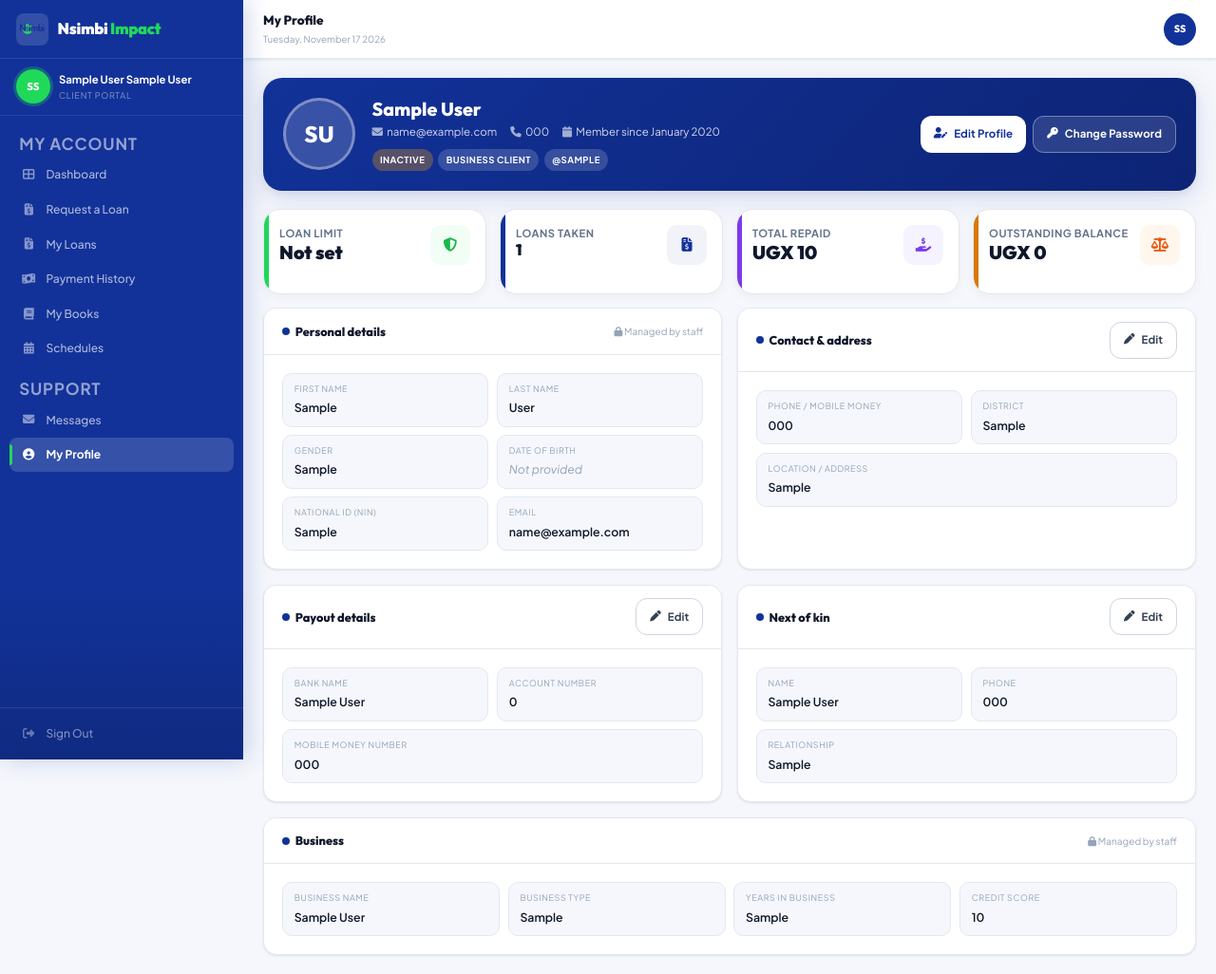
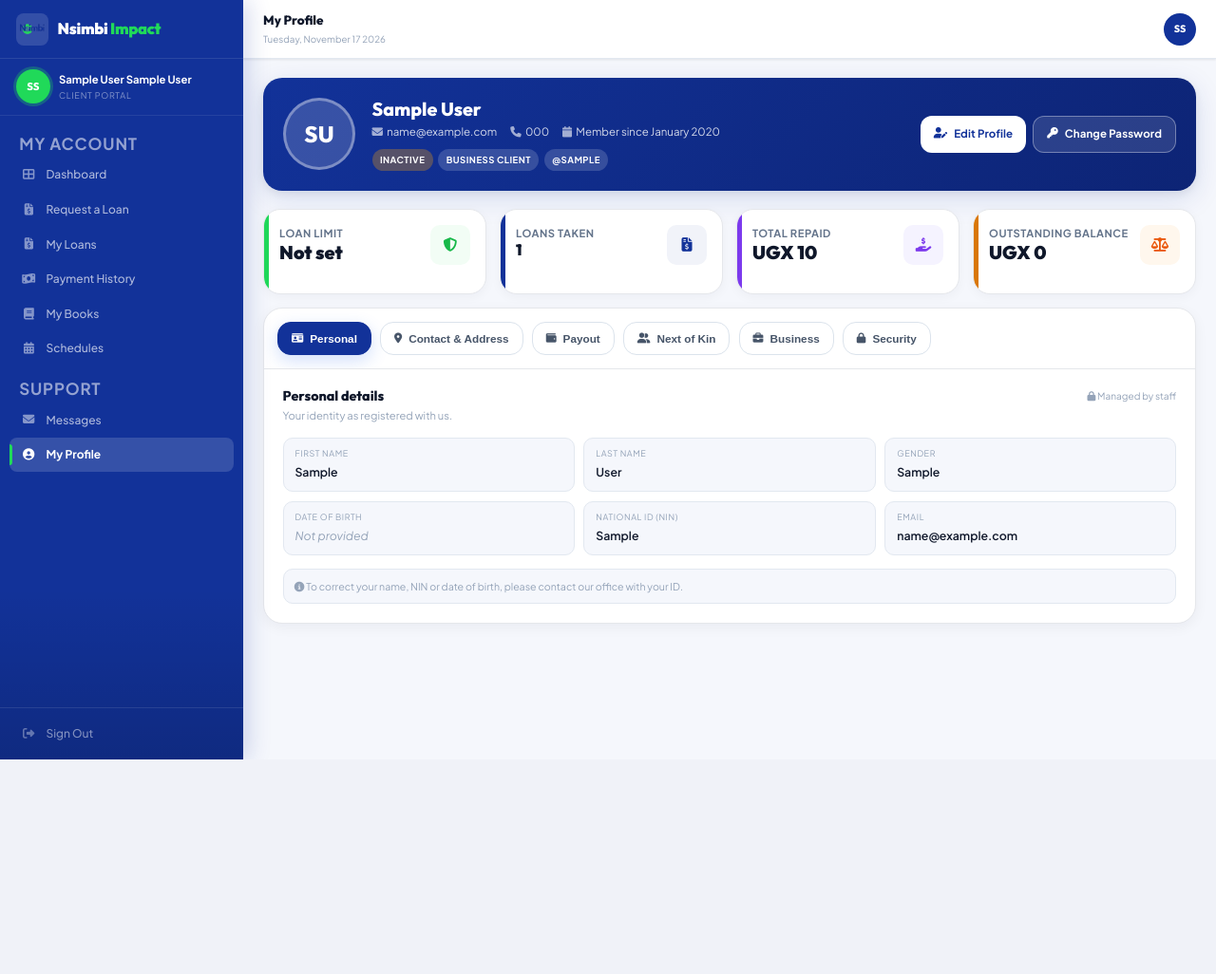
Before and after one commit to Engwaksken/nsimbi-loans, a PHP site: page /phpmail/clients/profile.php in a window 1280 px wide. Shown: the whole page at 95% size. After the commit the page ends 800 px from the top, so only its background shows below. Run offline with PHP 8.4, Linux system fonts and the light colour scheme; the visitor is signed in with stand-in values (Sample User, id 1); tables that the repository leaves empty or names only in its code hold one stand-in row (values such as "Sample post").

Commit message:
Use tabs for client profile details
Replace the grid of detail cards with one tabbed card: Personal,
Contact & Address, Payout, Next of Kin, Business and Security (with
Change Password). Tabs support #hash deep links, remember the last
tab for the session, arrow/Home/End keys and ARIA roles, and scroll
horizontally on narrow screens. Edit buttons still open the Edit
Profile modal, which reopens on the current tab after a failed save.

Co-Authored-By: Claude Opus 5.5 <noreply@anthropic.com>

```diff
--- a/clients/profile.php
+++ b/clients/profile.php
@@ -140,10 +140,19 @@ if ($flash_message !== '' && $flash_type !== 'success' && in_array($flash_target
 .pf-actions{display:flex;gap:.5rem;flex-wrap:wrap}
 .pf-actions .btn{background:#fff;color:var(--primary);border-color:#fff}
 .pf-actions .btn.btn-ghost{background:rgba(255,255,255,.12);color:#fff;border-color:rgba(255,255,255,.35)}
-.pf-grid{display:grid;grid-template-columns:repeat(2,minmax(0,1fr));gap:1.1rem}
-.pf-grid .card{margin:0}
 .pf-card-head{display:flex;align-items:center;justify-content:space-between;gap:.5rem}
-.pf-list{display:grid;grid-template-columns:repeat(2,minmax(0,1fr));gap:.6rem}
+.pf-list{display:grid;grid-template-columns:repeat(auto-fill,minmax(230px,1fr));gap:.7rem}
+.pf-tabs .profile-tab-btn{font-weight:600;font-size:.84rem;cursor:pointer}
+.pf-tabs .profile-tab-btn:focus-visible{outline:2px solid var(--primary);outline-offset:2px}
+.pf-tabs .profile-tab-btn.active{background:var(--primary);border-color:var(--primary)}
+.pf-pane-head{display:flex;align-items:flex-start;justify-content:space-between;gap:1rem;margin-bottom:1rem}
+.pf-pane-head h3{margin:0 0 .2rem;font-family:'Outfit',sans-serif;font-size:1.02rem;font-weight:800;color:var(--text-dark)}
+.pf-pane-head p{margin:0;font-size:.8rem;color:var(--text-muted)}
+.pf-row{display:flex;align-items:center;gap:1rem;flex-wrap:wrap;margin-top:1rem;padding:1rem;border:1px solid var(--border);border-radius:12px}
+.pf-row-ico{width:42px;height:42px;border-radius:10px;background:var(--primary-xlight);color:var(--primary);display:flex;align-items:center;justify-content:center;flex-shrink:0}
+.pf-row-main{flex:1;min-width:200px}
+.pf-row-main h4{margin:0 0 .15rem;font-size:.9rem;color:var(--text-dark)}
+.pf-row-main p{margin:0;font-size:.78rem;color:var(--text-muted)}
 .pf-item{background:var(--body-bg);border:1px solid var(--border);border-radius:10px;padding:.65rem .85rem;min-width:0}
 .pf-item.full{grid-column:1/-1}
 .pf-item .lbl{font-size:.64rem;text-transform:uppercase;letter-spacing:.065em;color:var(--text-muted);margin-bottom:.2rem}
@@ -153,14 +162,13 @@ if ($flash_message !== '' && $flash_type !== 'success' && in_array($flash_target
 .pf-section{font-size:.7rem;font-weight:700;text-transform:uppercase;letter-spacing:.07em;color:var(--primary);margin:0 0 .75rem;display:flex;align-items:center;gap:.4rem}
 .pf-section{margin-top:1.1rem;padding-top:1.1rem;border-top:1px dashed var(--border)}
 .pf-section.first{margin-top:0;padding-top:0;border-top:0}
-.pf-note{font-size:.76rem;color:var(--text-muted);background:var(--body-bg);border:1px solid var(--border);border-radius:10px;padding:.65rem .8rem;margin-top:.4rem}
+.pf-note{font-size:.76rem;color:var(--text-muted);background:var(--body-bg);border:1px solid var(--border);border-radius:10px;padding:.65rem .8rem;margin-top:1rem}
 .form-control.is-invalid{border-color:var(--danger)}
 .pf-pass{position:relative}
 .pf-pass .form-control{padding-right:2.6rem}
 .pf-pass button{position:absolute;right:.4rem;top:50%;transform:translateY(-50%);border:0;background:transparent;color:var(--text-muted);cursor:pointer;padding:.3rem .45rem}
 #editProfileModal .modal-box{max-width:720px}
-@media(max-width:900px){.pf-grid{grid-template-columns:1fr}}
-@media(max-width:520px){.pf-list{grid-template-columns:1fr}.pf-hero{padding:1.15rem}.pf-actions{width:100%}.pf-actions .btn{flex:1}}
+@media(max-width:520px){.pf-pane-head{flex-direction:column}.pf-list{grid-template-columns:1fr}.pf-hero{padding:1.15rem}.pf-actions{width:100%}.pf-actions .btn{flex:1}}
 </style>
 
 <?php if ($flash_message !== '' && $reopen === ''): ?>
@@ -215,13 +223,39 @@ if ($flash_message !== '' && $flash_type !== 'success' && in_array($flash_target
     </div>
 </div>
 
-<div class="pf-grid">
-    <div class="card">
-        <div class="card-header pf-card-head">
-            <div class="card-title"><span class="card-dot"></span> Personal details</div>
-            <span class="pf-lock"><i class="fas fa-lock"></i> Managed by staff</span>
-        </div>
-        <div class="card-body">
+<?php
+$has_business = array_key_exists('business_name', $profile);
+$tabs = [
+    'personal' => ['Personal', 'fa-id-card'],
+    'contact'  => ['Contact & Address', 'fa-map-marker-alt'],
+    'payout'   => ['Payout', 'fa-wallet'],
+    'kin'      => ['Next of Kin', 'fa-user-friends'],
+];
+if ($has_business) {
+    $tabs['business'] = ['Business', 'fa-briefcase'];
+}
+$tabs['security'] = ['Security', 'fa-lock'];
+
+$edit_btn = '<button type="button" class="btn btn-sm btn-outline" data-open="editProfileModal"><i class="fas fa-pen"></i> Edit</button>';
+$locked   = '<span class="pf-lock"><i class="fas fa-lock"></i> Managed by staff</span>';
+?>
+<div class="profile-tab-card pf-tabs">
+    <div class="profile-tabs-horizontal" role="tablist" aria-label="Profile sections">
+        <?php $first = true; foreach ($tabs as $key => [$label, $icon]): ?>
+            <button type="button" class="profile-tab-btn<?= $first ? ' active' : ''; ?>" role="tab"
+                    id="tab-<?= $key; ?>" data-tab="<?= $key; ?>" aria-controls="pane-<?= $key; ?>"
+                    aria-selected="<?= $first ? 'true' : 'false'; ?>" tabindex="<?= $first ? '0' : '-1'; ?>">
+                <i class="fas <?= $icon; ?>"></i> <?= esc($label); ?>
+            </button>
+        <?php $first = false; endforeach; ?>
+    </div>
+
+    <div class="profile-tab-content">
+        <section class="profile-tab-pane active" id="pane-personal" role="tabpanel" aria-labelledby="tab-personal">
+            <div class="pf-pane-head">
+                <div><h3>Personal details</h3><p>Your identity as registered with us.</p></div>
+                <?= $locked; ?>
+            </div>
             <div class="pf-list">
                 <div class="pf-item"><div class="lbl">First name</div><div class="val"><?= show($profile['fname'] ?? ''); ?></div></div>
                 <div class="pf-item"><div class="lbl">Last name</div><div class="val"><?= show($profile['lname'] ?? ''); ?></div></div>
@@ -230,71 +264,85 @@ if ($flash_message !== '' && $flash_type !== 'success' && in_array($flash_target
                 <div class="pf-item"><div class="lbl">National ID (NIN)</div><div class="val"><?= show($profile['nin'] ?? ''); ?></div></div>
                 <div class="pf-item"><div class="lbl">Email</div><div class="val"><?= show($email); ?></div></div>
             </div>
-        </div>
-    </div>
+            <div class="pf-note"><i class="fas fa-info-circle"></i> To correct your name, NIN or date of birth, please contact our office with your ID.</div>
+        </section>
 
-    <div class="card">
-        <div class="card-header pf-card-head">
-            <div class="card-title"><span class="card-dot"></span> Contact &amp; address</div>
-            <button type="button" class="btn btn-sm btn-outline" data-open="editProfileModal"><i class="fas fa-pen"></i> Edit</button>
-        </div>
-        <div class="card-body">
+        <section class="profile-tab-pane" id="pane-contact" role="tabpanel" aria-labelledby="tab-contact" hidden>
+            <div class="pf-pane-head">
+                <div><h3>Contact &amp; address</h3><p>How we reach you and where you are based.</p></div>
+                <?= $edit_btn; ?>
+            </div>
             <div class="pf-list">
                 <div class="pf-item"><div class="lbl">Phone / Mobile Money</div><div class="val"><?= show($profile['phone'] ?? ''); ?></div></div>
                 <div class="pf-item"><div class="lbl">District</div><div class="val"><?= show($profile['district'] ?? ''); ?></div></div>
                 <div class="pf-item full"><div class="lbl">Location / address</div><div class="val"><?= show($profile['location'] ?? ''); ?></div></div>
             </div>
-        </div>
-    </div>
+        </section>
 
-    <div class="card">
-        <div class="card-header pf-card-head">
-            <div class="card-title"><span class="card-dot"></span> Payout details</div>
-            <button type="button" class="btn btn-sm btn-outline" data-open="editProfileModal"><i class="fas fa-pen"></i> Edit</button>
-        </div>
-        <div class="card-body">
+        <section class="profile-tab-pane" id="pane-payout" role="tabpanel" aria-labelledby="tab-payout" hidden>
+            <div class="pf-pane-head">
+                <div><h3>Payout details</h3><p>Where approved loans are sent. Used to pre-fill your loan requests.</p></div>
+                <?= $edit_btn; ?>
+            </div>
             <div class="pf-list">
+                <div class="pf-item"><div class="lbl">Mobile Money number</div><div class="val"><?= show($profile['phone'] ?? ''); ?></div></div>
                 <div class="pf-item"><div class="lbl">Bank name</div><div class="val"><?= show($profile['bank_name'] ?? ''); ?></div></div>
                 <div class="pf-item"><div class="lbl">Account number</div><div class="val"><?= show($profile['bank_account'] ?? ''); ?></div></div>
-                <div class="pf-item full"><div class="lbl">Mobile Money number</div><div class="val"><?= show($profile['phone'] ?? ''); ?></div></div>
             </div>
-        </div>
-    </div>
+        </section>
 
-    <div class="card">
-        <div class="card-header pf-card-head">
-            <div class="card-title"><span class="card-dot"></span> Next of kin</div>
-            <button type="button" class="btn btn-sm btn-outline" data-open="editProfileModal"><i class="fas fa-pen"></i> Edit</button>
-        </div>
-        <div class="card-body">
+        <section class="profile-tab-pane" id="pane-kin" role="tabpanel" aria-labelledby="tab-kin" hidden>
+            <div class="pf-pane-head">
+                <div><h3>Next of kin</h3><p>Someone we can contact if we cannot reach you.</p></div>
+                <?= $edit_btn; ?>
+            </div>
             <div class="pf-list">
                 <div class="pf-item"><div class="lbl">Name</div><div class="val"><?= show($profile['nok_name'] ?? ''); ?></div></div>
                 <div class="pf-item"><div class="lbl">Phone</div><div class="val"><?= show($profile['nok_tel'] ?? ''); ?></div></div>
                 <?php if ($has_nok_rel): ?>
-                    <div class="pf-item full"><div class="lbl">Relationship</div><div class="val"><?= show($profile['nok_rel'] ?? ''); ?></div></div>
+                    <div class="pf-item"><div class="lbl">Relationship</div><div class="val"><?= show($profile['nok_rel'] ?? ''); ?></div></div>
                 <?php endif; ?>
             </div>
-        </div>
-    </div>
+        </section>
 
-    <?php if (array_key_exists('business_name', $profile)): ?>
-    <div class="card" style="grid-column:1/-1">
-        <div class="card-header pf-card-head">
-            <div class="card-title"><span class="card-dot"></span> Business</div>
-            <span class="pf-lock"><i class="fas fa-lock"></i> Managed by staff</span>
-        </div>
-        <div class="card-body">
-            <div class="pf-list" style="grid-template-columns:repeat(auto-fit,minmax(180px,1fr))">
+        <?php if ($has_business): ?>
+        <section class="profile-tab-pane" id="pane-business" role="tabpanel" aria-labelledby="tab-business" hidden>
+            <div class="pf-pane-head">
+                <div><h3>Business</h3><p>Used by our loan officers when assessing requests.</p></div>
+                <?= $locked; ?>
+            </div>
+            <div class="pf-list">
                 <div class="pf-item"><div class="lbl">Business name</div><div class="val"><?= show($profile['business_name'] ?? ''); ?></div></div>
                 <div class="pf-item"><div class="lbl">Business type</div><div class="val"><?= show($profile['business_type'] ?? ''); ?></div></div>
                 <div class="pf-item"><div class="lbl">Years in business</div><div class="val"><?= show($profile['business_period'] ?? ''); ?></div></div>
                 <?php if (array_key_exists('credit_score', $profile)): ?>
                     <div class="pf-item"><div class="lbl">Credit score</div><div class="val"><?= show($profile['credit_score'] ?? ''); ?></div></div>
                 <?php endif; ?>
+                <div class="pf-item"><div class="lbl">Client type</div><div class="val"><?= $is_new_onb ? 'New onboarded' : 'Business'; ?></div></div>
+                <div class="pf-item"><div class="lbl">Loan limit</div><div class="val"><?= (float)($profile['loan_limit'] ?? 0) > 0 ? money($profile['loan_limit']) : '<span class="pf-empty">Not set</span>'; ?></div></div>
             </div>
-        </div>
+        </section>
+        <?php endif; ?>
+
+        <section class="profile-tab-pane" id="pane-security" role="tabpanel" aria-labelledby="tab-security" hidden>
+            <div class="pf-pane-head">
+                <div><h3>Login &amp; security</h3><p>Keep your account safe.</p></div>
+            </div>
+            <div class="pf-list">
+                <div class="pf-item"><div class="lbl">Username</div><div class="val"><?= show($profile['username'] ?? ''); ?></div></div>
+                <div class="pf-item"><div class="lbl">Login email</div><div class="val"><?= show($email); ?></div></div>
+                <div class="pf-item"><div class="lbl">Profile status</div><div class="val"><?= $is_active ? '<span class="badge badge-success">Active</span>' : '<span class="badge badge-warning">Inactive</span>'; ?></div></div>
+            </div>
+            <div class="pf-row">
+                <div class="pf-row-ico"><i class="fas fa-key"></i></div>
+                <div class="pf-row-main">
+                    <h4>Password</h4>
+                    <p>Use at least 8 characters and don't reuse a password from another site.</p>
+                </div>
+                <button type="button" class="btn btn-primary btn-sm" data-open="passwordModal"><i class="fas fa-key"></i> Change Password</button>
+            </div>
+        </section>
     </div>
-    <?php endif; ?>
 </div>
 
 <!-- Edit Profile Modal -->
@@ -426,6 +474,51 @@ if ($flash_message !== '' && $flash_type !== 'success' && in_array($flash_target
 
 <script>
 (function () {
+    /* ---------- Tabs ---------- */
+    const tabButtons = Array.from(document.querySelectorAll('.pf-tabs [role=tab]'));
+    const TAB_KEY = 'clientProfileTab';
+
+    function showTab(key, focus) {
+        const btn = tabButtons.find(function (b) { return b.dataset.tab === key; });
+        if (!btn) return false;
+        tabButtons.forEach(function (b) {
+            const on = b === btn;
+            b.classList.toggle('active', on);
+            b.setAttribute('aria-selected', on ? 'true' : 'false');
+            b.tabIndex = on ? 0 : -1;
+            const pane = document.getElementById(b.getAttribute('aria-controls'));
+            pane.classList.toggle('active', on);
+            pane.hidden = !on;
+        });
+        if (focus) btn.focus();
+        btn.scrollIntoView({ block: 'nearest', inline: 'nearest' });
+        try { sessionStorage.setItem(TAB_KEY, key); } catch (e) {}
+        return true;
+    }
+
+    tabButtons.forEach(function (btn, i) {
+        btn.addEventListener('click', function () {
+            showTab(btn.dataset.tab);
+            if (window.history && history.replaceState) history.replaceState(null, '', '#' + btn.dataset.tab);
+        });
+        btn.addEventListener('keydown', function (e) {
+            let next = null;
+            if (e.key === 'ArrowRight') next = tabButtons[(i + 1) % tabButtons.length];
+            else if (e.key === 'ArrowLeft') next = tabButtons[(i - 1 + tabButtons.length) % tabButtons.length];
+            else if (e.key === 'Home') next = tabButtons[0];
+            else if (e.key === 'End') next = tabButtons[tabButtons.length - 1];
+            if (next) { e.preventDefault(); showTab(next.dataset.tab, true); }
+        });
+    });
+
+    (function initialTab() {
+        const fromHash = location.hash.replace('#', '');
+        if (fromHash && showTab(fromHash)) return;
+        let saved = null;
+        try { saved = sessionStorage.getItem(TAB_KEY); } catch (e) {}
+        if (saved) showTab(saved);
+    })();
+
     /* Self-contained modal handling (does not depend on loanpro.js load order). */
     function openModal(id) {
         const modal = document.getElementById(id);
@@ -509,7 +602,7 @@ if ($flash_message !== '' && $flash_type !== 'success' && in_array($flash_target
 
     <?php if ($reopen !== ''): ?>
     openModal(<?= json_encode($reopen === 'edit' ? 'editProfileModal' : 'passwordModal'); ?>);
-    if (window.history && history.replaceState && location.search) history.replaceState(null, '', location.pathname);
+    if (window.history && history.replaceState && location.search) history.replaceState(null, '', location.pathname + location.hash);
     <?php endif; ?>
 })();
 </script>
```
